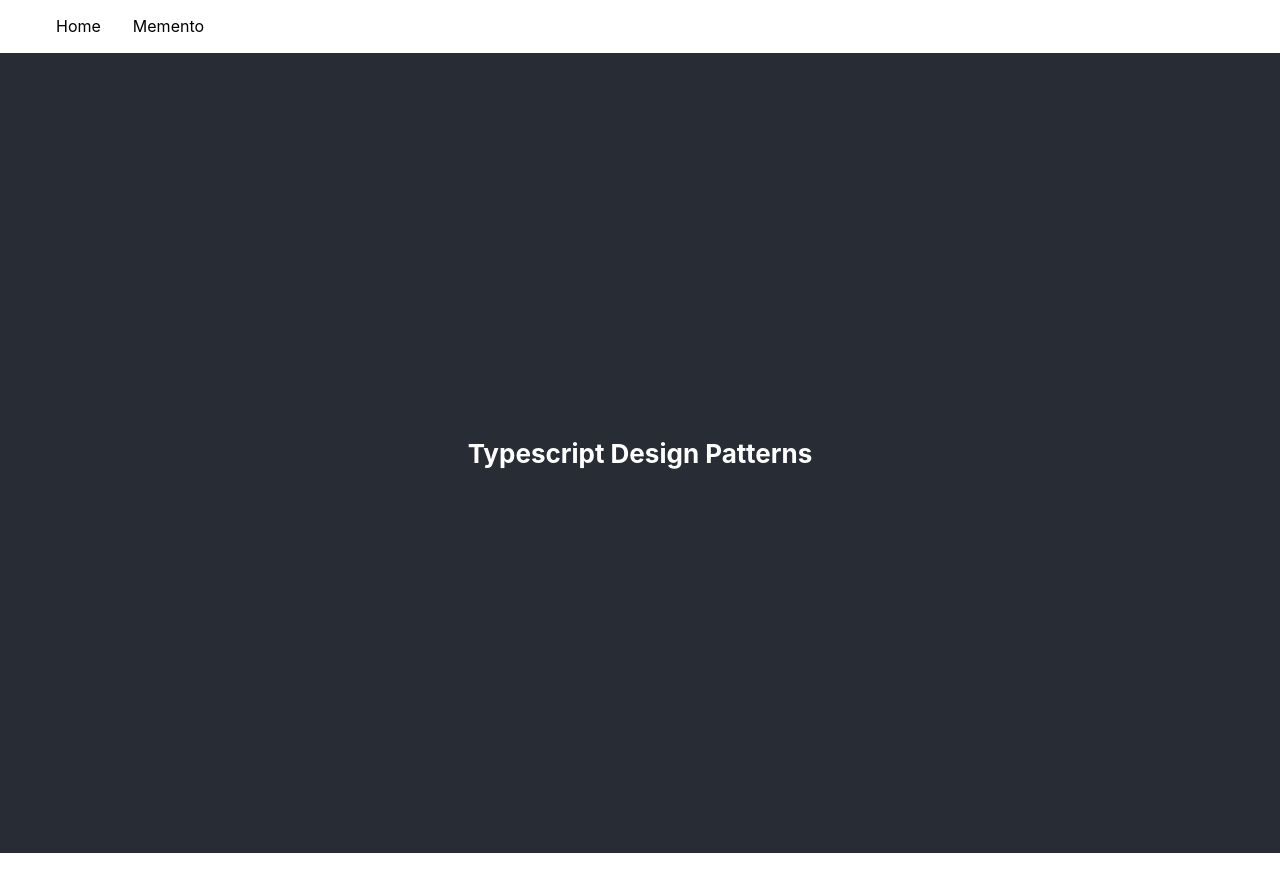
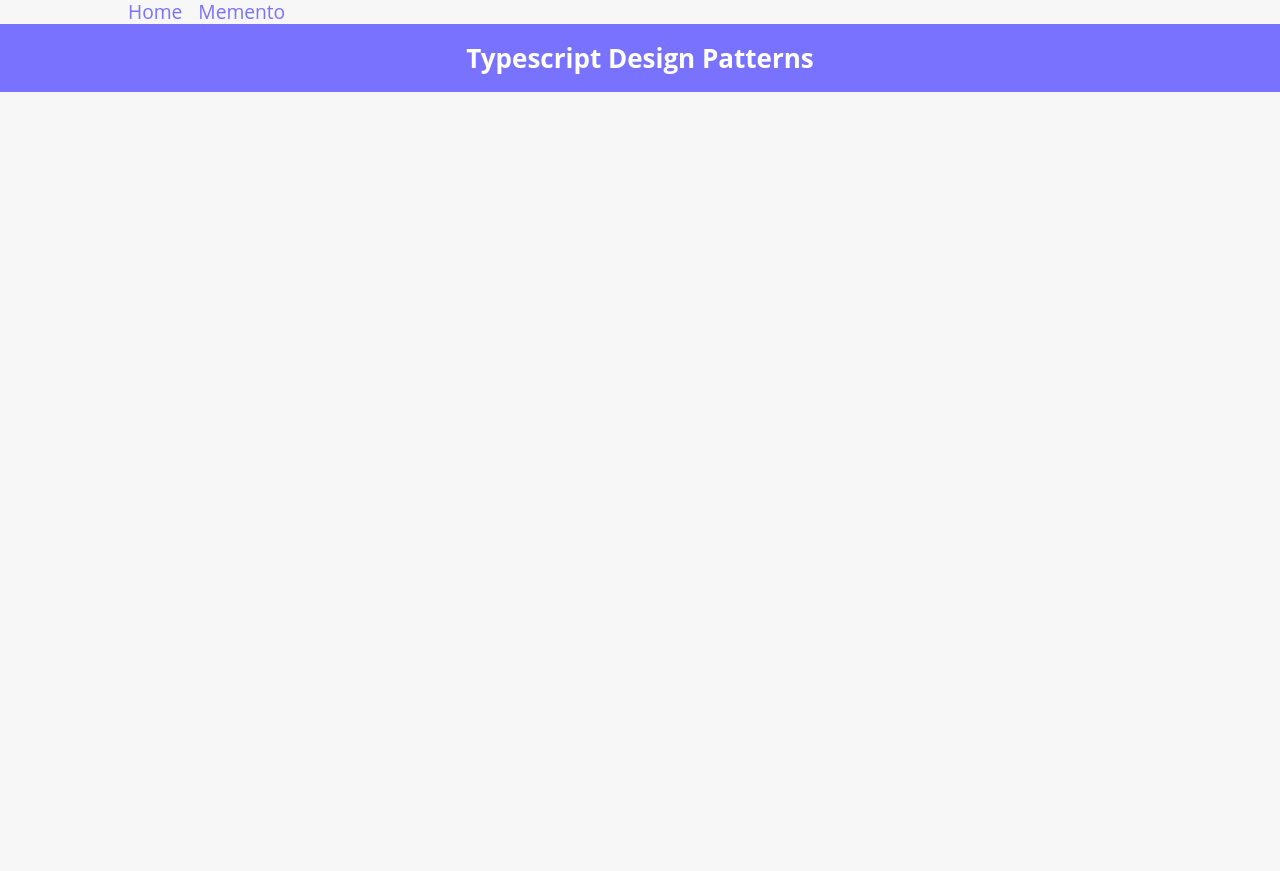
Before and after one commit to metafield/Design-Patterns-Typescript, a React (Create React App) app: page / in a window 1280 px wide. After the commit the page ends 800 px from the top, so only its background shows below. Built offline with nearby package versions, Linux system fonts and the light colour scheme.

Commit message:
adds global styles & fonts

```diff
--- a/src/App.tsx
+++ b/src/App.tsx
@@ -4,10 +4,12 @@ import { IndexPage } from './Pages/Index';
 import { MementoPage } from './Pages/MementoPage';
 import { Nav } from './Components/Nav';
 import { Links } from './Content/Links';
+import { GlobalStyle } from './Styles/GlobalStyle';
 
 function App() {
   return (
     <BrowserRouter>
+      <GlobalStyle />
       <Nav links={Links} />
       <Route path="/" component={IndexPage} exact />
       <Route path="/patterns/memento" component={MementoPage} exact />
--- a/src/Components/Nav.tsx
+++ b/src/Components/Nav.tsx
@@ -25,13 +25,17 @@ export const Nav: FC<Props> = ({ links }) => {
 };
 
 const Menu = styled.nav`
+  display: grid;
+  grid-template-columns: var(--grid);
+  > * {
+    grid-column: 2;
+  }
   ul {
-    display: flex;
-    flex-direction: row;
-    list-style: none;
   }
 
   li {
-    margin: 0 1rem;
+    display: inline;
+    margin-right: 1rem;
+    font: 400 1.2rem/1.5rem var(--body-font);
   }
 `;
--- a/src/Content/Links.ts
+++ b/src/Content/Links.ts
@@ -8,7 +8,7 @@ export const Links = [
   createLink('Home', '/', 'Back to Home'),
   createLink(
     'Memento',
-    'patterns/memento',
+    '/patterns/memento',
     'The memento pattern as described by the Gang of Four.'
   ),
 ];
--- a/src/Styles/Atoms.tsx
+++ b/src/Styles/Atoms.tsx
@@ -2,14 +2,15 @@ import styled from 'styled-components';
 import { NavLink } from 'react-router-dom';
 
 export const FluidHeader = styled.h1`
-  background-color: #282c34;
-  min-height: 100vh;
+  background-color: var(--primary);
+  padding: 1rem;
   display: flex;
   flex-direction: column;
   align-items: center;
   justify-content: center;
   font-size: calc(10px + 2vmin);
   color: white;
+  margin-bottom: 2rem;
 `;
 
 export const InternalLink = styled(NavLink)`
--- /dev/null
+++ b/src/Styles/GlobalStyle.tsx
@@ -0,0 +1,76 @@
+import { createGlobalStyle } from 'styled-components';
+
+export const GlobalStyle = createGlobalStyle`
+  @import url('https://fonts.googleapis.com/css2?family=Open+Sans&family=Poiret+One&display=swap');
+
+:root {
+  --display-font: 'Poiret One', cursive;
+  --body-font: 'Open Sans', sans-serif;
+
+  --white: hsl(0, 0%, 97%);
+  --black: hsl(0, 0%, 13%);
+  --black-transparent: hsla(0, 0%, 13%, 0.75);
+
+  --primary: hsl(243, 100%, 72.4%);
+  --primary-transparent: hsla(243, 55%, 100%, 75%);
+  --secondary: none;
+  --accent: none;
+
+  --light-grey: hsl(0, 0%, 85%);
+  --mid-grey: hsl(0, 0%, 50%);
+  --dark-grey: hsl(0, 0%, 25%);
+
+  --mobile: 576px;
+  --tablet: 768px;
+  --desktop: 992px;
+  --wide: 1200px;
+
+  --grid: minmax(15px, 1fr) minmax(0, 80%) minmax(15px, 1fr);
+
+  --shadow: 1px 1px 2px 2px rgba(0, 0, 0, 0.075);
+
+}
+
+* {
+  box-sizing: border-box;
+  margin: 0;
+  padding: 0;
+}
+
+*:focus {
+  outline-color: var(--primary);
+}
+
+body {
+  overflow-y: scroll;
+  scroll-behavior: smooth;
+  background-color: var(--white);
+  color: var(--black);
+  font-family: var(--body-font);
+}
+
+a {
+  color: var(--primary);
+  text-decoration: none;
+}
+
+p {
+  font-size: 1rem;
+  line-height: 1.25rem;
+  margin-bottom: 0.75rem;
+  color: var(--black);
+}
+
+ul {
+  list-style-type: none;
+}
+
+article {
+  margin-bottom: 3rem;
+}
+
+::selection {
+  background-color: var(--primary);
+  color: var(--black);
+}
+`;
```
